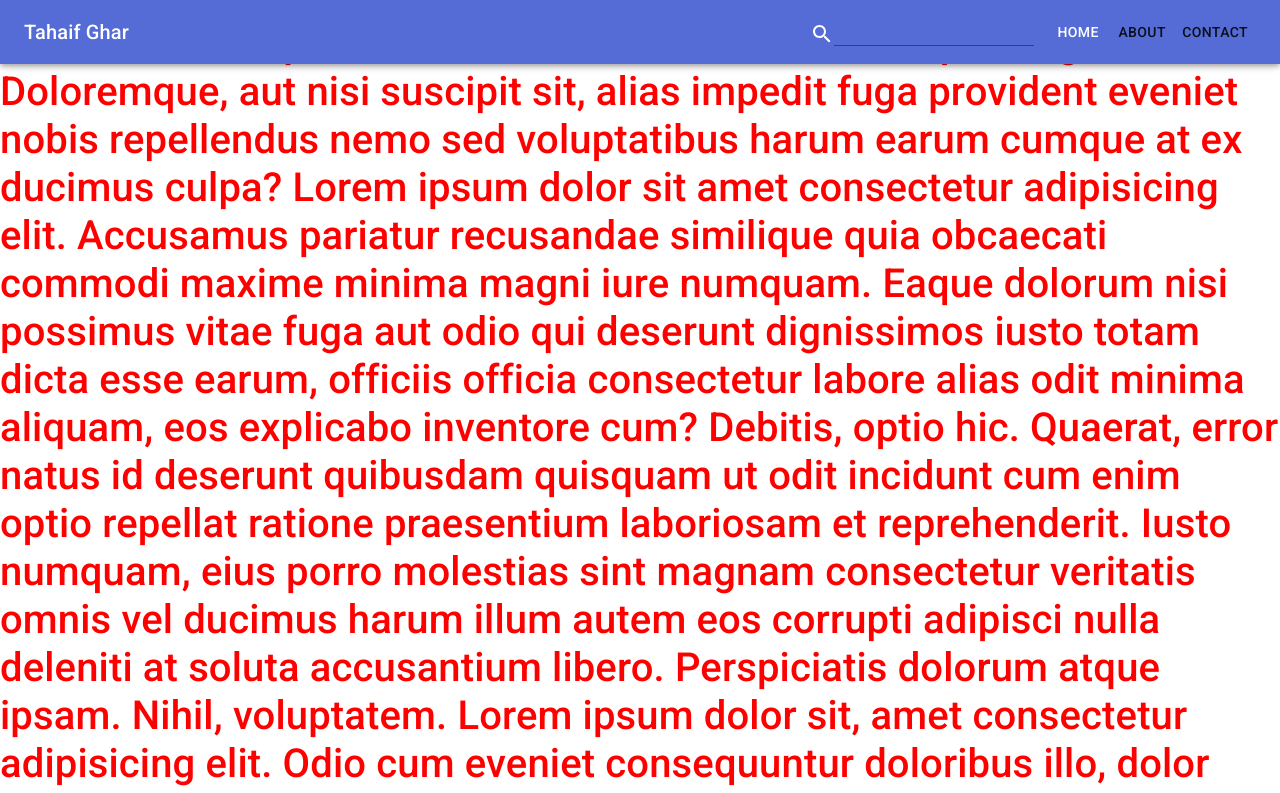
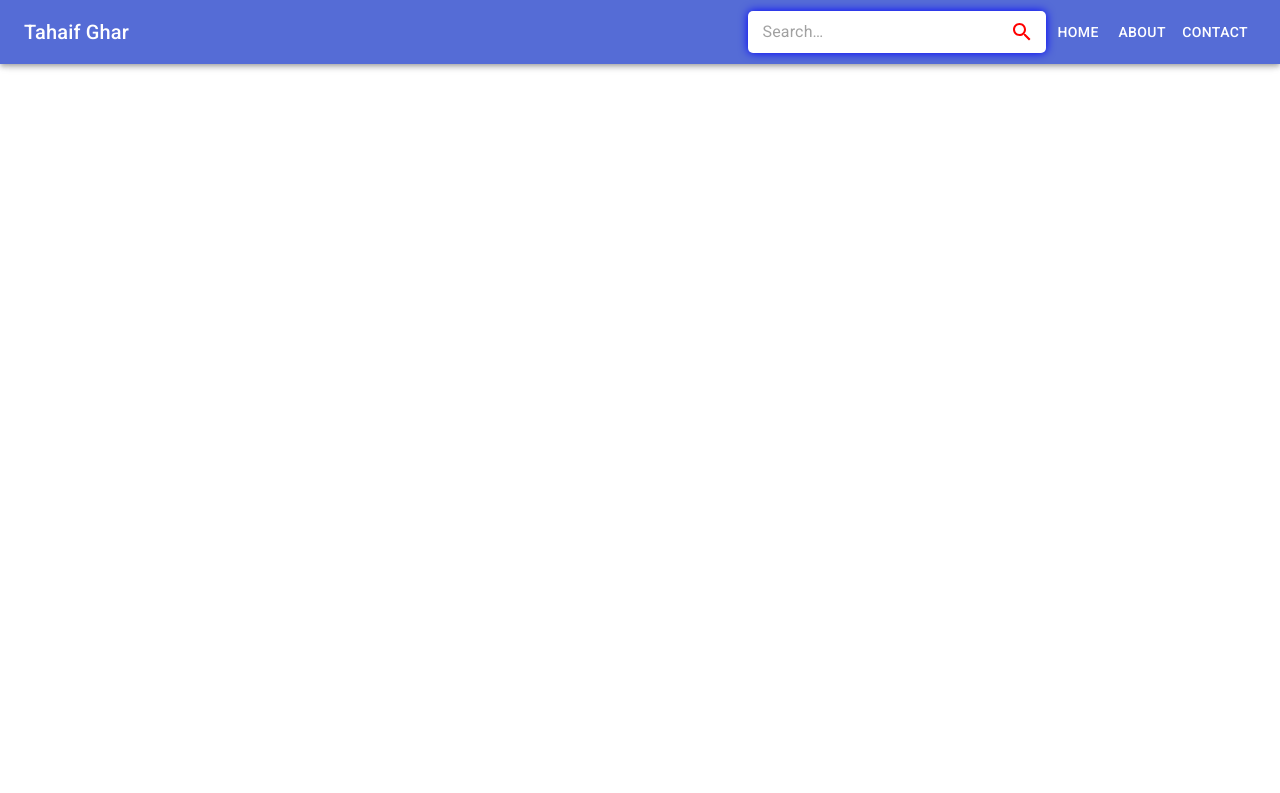
Before and after one commit to aliraza2u/tg-client, a Next.js app: page /home/home in a window 1280 px wide. Shown: the top 793 px of the page. Built offline with nearby package versions, Linux system fonts and the light colour scheme.

Commit message:
add sidebar

```diff
--- a/components/Navbar/Navbar.js
+++ b/components/Navbar/Navbar.js
@@ -1,50 +1,68 @@
-import React from "react";
+import React, { useState } from "react";
 import styles from "./navbar.module.scss";
-import Autocomplete from "@material-ui/lab/Autocomplete";
 import {
   AppBar,
   Button,
   IconButton,
-  Link,
   Toolbar,
   Typography,
   TextField,
   makeStyles,
+  InputBase,
 } from "@material-ui/core";
-import { Menu, Search } from "@material-ui/icons";
+import { Menu, Search, SearchRounded } from "@material-ui/icons";
+import Sidebar from "../Sidebar";
+import {NavbarRoute} from "../../utils/data";
 
 const Navbar = () => {
+  const [showSidebar, setSidebar] = useState(false);
+  const closeSidebar = () => {
+    setSidebar(false);
+  };
+
   const classes = useStyles();
   return (
     <div>
       <AppBar className={styles.navbar}>
         <Toolbar>
-          <IconButton className={classes.sectionMobile}>
+          {/* Sidebar Menu */}
+          <IconButton
+            color="inherit"
+            className={classes.sectionMobile}
+            onClick={() => setSidebar(!showSidebar)}
+          >
             <Menu />
           </IconButton>
 
-          <Typography
-            variant="h6"
-            className="typography"
-            className={styles.typography}
-          >
-            Tahaif Ghar
-          </Typography>
-
-          <div className={styles.search_wrap}>
-            <Search className={styles.search_bar} />
-            <TextField className={styles.search_field} />
+          {/* Navbar Branding */}
+          <div className={styles.typography}>
+            <Typography variant="h6" className="typography">
+              Tahaif Ghar
+            </Typography>
           </div>
 
-          <div className={classes.sectionDesktop}>
-            <Button href="" color="inherit">
-              Home
-            </Button>
-            <Button href="">About</Button>
-            <Button href="">Contact</Button>
+          {/* Search Bar */}
+          <div className={styles.search_wrap}>
+            {/* <TextField className={styles.search_field} /> */}
+            <InputBase placeholder="Search…" className={styles.search_field} />
+            <Search className={styles.search_bar} />
           </div>
+
+          {/* Appbar Routes */}
+          {NavbarRoute?.map((x, index) => {
+            return (
+              <div className={classes.sectionDesktop}>
+                <Button color="inherit" href={x.href}>
+                  {x.name}
+                </Button>
+              </div>
+            );
+          })}
         </Toolbar>
       </AppBar>
+
+      {/* Send props to sidebar component */}
+      {<Sidebar open={showSidebar} onClose={closeSidebar} />}
     </div>
   );
 };
--- a/components/Navbar/index.js
+++ b/components/Navbar/index.js
@@ -1,8 +1,3 @@
-import React from "react";
+
 import Navbar from "./Navbar";
-
-const index = () => {
-  return <Navbar />;
-};
-
-export default index;
+export default Navbar;
--- a/components/Navbar/navbar.module.scss
+++ b/components/Navbar/navbar.module.scss
@@ -4,15 +4,21 @@
         flex-grow: 1;
     }
     .search_wrap {
-        display: flex;
-        padding: 1%;
+        border-radius: 5px;
+        background: #ffffff;
+        padding-top: 2px;
+        padding-bottom: 2px;
+        padding-left: 1%;
+        padding-right: 1%;
+        box-shadow: 0px 0px 10px #0000ff;
+        .search_field {
+            width: 250px;
+            padding: 1%;
+        }
         .search_bar {
             align-self: flex-end;
-            margin-bottom: 5px;
-        }
-        .search_field {
-            width: 200px;
-            margin-bottom: 5px;
+            margin-bottom: 2px;
+            color: red;
         }
     }
 }
--- a/components/Sidebar/Sidebar.js
+++ b/components/Sidebar/Sidebar.js
@@ -1,35 +1,79 @@
-import React from "react";
-import styles from './sidebar.module.scss'
-const Sidebar = () => {
+import { Drawer } from "@material-ui/core";
+import React, { useState } from "react";
+import { makeStyles } from "@material-ui/core/styles";
+import ListSubheader from "@material-ui/core/ListSubheader";
+import List from "@material-ui/core/List";
+import ListItem from "@material-ui/core/ListItem";
+import ListItemIcon from "@material-ui/core/ListItemIcon";
+import ListItemText from "@material-ui/core/ListItemText";
+import Collapse from "@material-ui/core/Collapse";
+import ExpandLess from "@material-ui/icons/ExpandLess";
+import ExpandMore from "@material-ui/icons/ExpandMore";
+import { SidebarData } from "../../utils/data";
+const useStyles = makeStyles((theme) => ({
+  root: {
+    width: "100%",
+    maxWidth: 360,
+    backgroundColor: theme.palette.background.paper,
+  },
+  nested: {
+    paddingLeft: theme.spacing(4),
+  },
+}));
+
+const Sidebar = (props) => {
+  const classes = useStyles();
+  const [openedItems, setOpenedItems] = useState({});
+
+  const handleClick = (key) => {
+    setOpenedItems({ ...openedItems, [key]: !openedItems[key] });
+  };
   return (
-    <div className={styles.sidebar}>
-      <h1>
-        Sidebar Lorem ipsum dolor, sit amet consectetur adipisicing elit.
-        Doloremque, aut nisi suscipit sit, alias impedit fuga provident eveniet
-        nobis repellendus nemo sed voluptatibus harum earum cumque at ex ducimus
-        culpa? Lorem ipsum dolor sit amet consectetur adipisicing elit.
-        Accusamus pariatur recusandae similique quia obcaecati commodi maxime
-        minima magni iure numquam. Eaque dolorum nisi possimus vitae fuga aut
-        odio qui deserunt dignissimos iusto totam dicta esse earum, officiis
-        officia consectetur labore alias odit minima aliquam, eos explicabo
-        inventore cum? Debitis, optio hic. Quaerat, error natus id deserunt
-        quibusdam quisquam ut odit incidunt cum enim optio repellat ratione
-        praesentium laboriosam et reprehenderit. Iusto numquam, eius porro
-        molestias sint magnam consectetur veritatis omnis vel ducimus harum
-        illum autem eos corrupti adipisci nulla deleniti at soluta accusantium
-        libero. Perspiciatis dolorum atque ipsam. Nihil, voluptatem. Lorem ipsum
-        dolor sit, amet consectetur adipisicing elit. Odio cum eveniet
-        consequuntur doloribus illo, dolor asperiores excepturi molestiae
-        dolores autem temporibus ratione fugiat reprehenderit cumque similique,
-        odit ut aliquam possimus, non optio doloremque quidem ullam! Nobis
-        voluptates iure ea sed ab nemo voluptatibus porro sit debitis? Fuga ea
-        earum laudantium accusamus nesciunt tempora velit quod non perspiciatis
-        labore illum vitae, qui, aliquam unde, ab nam laborum exercitationem
-        atque fugiat quis eum adipisci veritatis officia. Quisquam culpa vero
-        quibusdam, labore minima voluptas repellat voluptate id perferendis
-        iusto mollitia possimus eius iste, laborum asperiores saepe explicabo
-        ipsam, delectus corporis vel! Nemo, deserunt!
-      </h1>
+    <div>
+      <Drawer anchor="left" open={props.open} onClose={() => props.onClose()}>
+        <List
+          component="nav"
+          aria-labelledby="nested-list-subheader"
+          subheader={
+            <ListSubheader component="div" id="nested-list-subheader">
+              Nested List Items
+            </ListSubheader>
+          }
+          className={classes.root}
+        >
+          {SidebarData.map((x) => (
+            <>
+              <ListItem button onClick={() => handleClick(x.title)}>
+                <ListItemIcon>{x.icon}</ListItemIcon>
+                <ListItemText primary={x.title} />
+                {x.subNav ? (
+                  openedItems[x.title] ? (
+                    <ExpandLess />
+                  ) : (
+                    <ExpandMore />
+                  )
+                ) : null}
+              </ListItem>
+              {x.subNav && (
+                <Collapse
+                  in={openedItems[x.title]}
+                  timeout="auto"
+                  unmountOnExit
+                >
+                  <List component="div" disablePadding>
+                    {x.subNav?.map((sub) => (
+                      <ListItem button className={classes.nested}>
+                        <ListItemIcon>{sub.icon}</ListItemIcon>
+                        <ListItemText primary={sub.title} />
+                      </ListItem>
+                    ))}
+                  </List>
+                </Collapse>
+              )}
+            </>
+          ))}
+        </List>
+      </Drawer>
     </div>
   );
 };
--- a/components/Sidebar/index.js
+++ b/components/Sidebar/index.js
@@ -0,0 +1,2 @@
+import Sidebar from './Sidebar';
+export default Sidebar;
--- a/components/Sidebar/sidebar.module.scss
+++ b/components/Sidebar/sidebar.module.scss
@@ -1,3 +1,3 @@
-.sidebar {
-    color: red;
+.sidebar_list {
+    width: 300px;
 }
--- a/pages/_app.js
+++ b/pages/_app.js
@@ -6,7 +6,7 @@ import { ThemeProvider } from '@material-ui/core/styles';
 import CssBaseline from '@material-ui/core/CssBaseline';
 import theme from './theme';
 import 'bootstrap/dist/css/bootstrap.min.css'
-
+import './../styles/globals.scss';
 
 export default function MyApp(props) {
   const { Component, pageProps } = props;
--- a/pages/home/home.js
+++ b/pages/home/home.js
@@ -1,13 +1,10 @@
 import React from "react";
-import Head from "next/head";
 import Navbar from "../../components/Navbar";
-import Sidebar from "../../components/Sidebar/Sidebar";
 
 const Home = () => {
   return (
     <div>
-      <Navbar /><br/>
-      <Sidebar/>
+      <Navbar />
     </div>
   );
 };
--- a/styles/globals.scss
+++ b/styles/globals.scss
@@ -1,16 +1,16 @@
 html,
 body {
-  padding: 0;
-  margin: 0;
-  font-family: -apple-system, BlinkMacSystemFont, Segoe UI, Roboto, Oxygen,
-    Ubuntu, Cantarell, Fira Sans, Droid Sans, Helvetica Neue, sans-serif;
+    padding: 0;
+    padding-top: 56px;
+    margin: 0;
+    font-family: -apple-system, BlinkMacSystemFont, Segoe UI, Roboto, Oxygen, Ubuntu, Cantarell, Fira Sans, Droid Sans, Helvetica Neue, sans-serif;
 }
 
 a {
-  color: inherit;
-  text-decoration: none;
+    color: inherit;
+    text-decoration: none;
 }
 
 * {
-  box-sizing: border-box;
+    box-sizing: border-box;
 }
--- /dev/null
+++ b/utils/data.js
@@ -0,0 +1,66 @@
+import ArrowDropUpIcon from '@material-ui/icons/ArrowDropUp';
+import ArrowDropDownIcon from '@material-ui/icons/ArrowDropDown';
+import {HomeOutlined, NavigateBeforeOutlined, Message, CardTravel,Money} from '@material-ui/icons'
+
+export const NavbarRoute = [
+  {
+    name: "Home",
+    href: "/",
+  },
+  {
+    name: "About",
+    href: "/",
+  },
+  {
+    name: "Contact",
+    href: "/",
+  },
+];
+
+export const SidebarData = [
+  {
+    title: "Home",
+    path: "/",
+    icon: <HomeOutlined/>,
+    iconClosed: <ArrowDropUpIcon/> ,
+    iconOpen: <ArrowDropDownIcon/>,
+    subNav: [
+      {
+        title: "About",
+        path: "/",
+        icon: <CardTravel/> ,
+      },
+      {
+        title: "Contact",
+        path: "/",
+        icon: <Money/> ,
+      },
+    ],
+  },
+  {
+    title: "Orders",
+    path: "/0",
+    icon: <NavigateBeforeOutlined/> ,
+    iconClosed: <ArrowDropUpIcon/> ,
+    iconOpen: <ArrowDropDownIcon/>,
+    subNav: [
+      {
+        title: "About",
+        path: "/",
+        icon: <CardTravel/>,
+      },
+      {
+        title: "Contact",
+        path: "/",
+        icon: <Money/>,
+      },
+    ],
+  },
+  {
+    title: "Products",
+    path: "/",
+    icon: <Message/> ,
+  },
+];
+
+// export default { NavbarRoute, SidebarData };
```
Also changed, not shown: pages/home/_home.module.scss (added), pages/home/home.module.scss (deleted).
